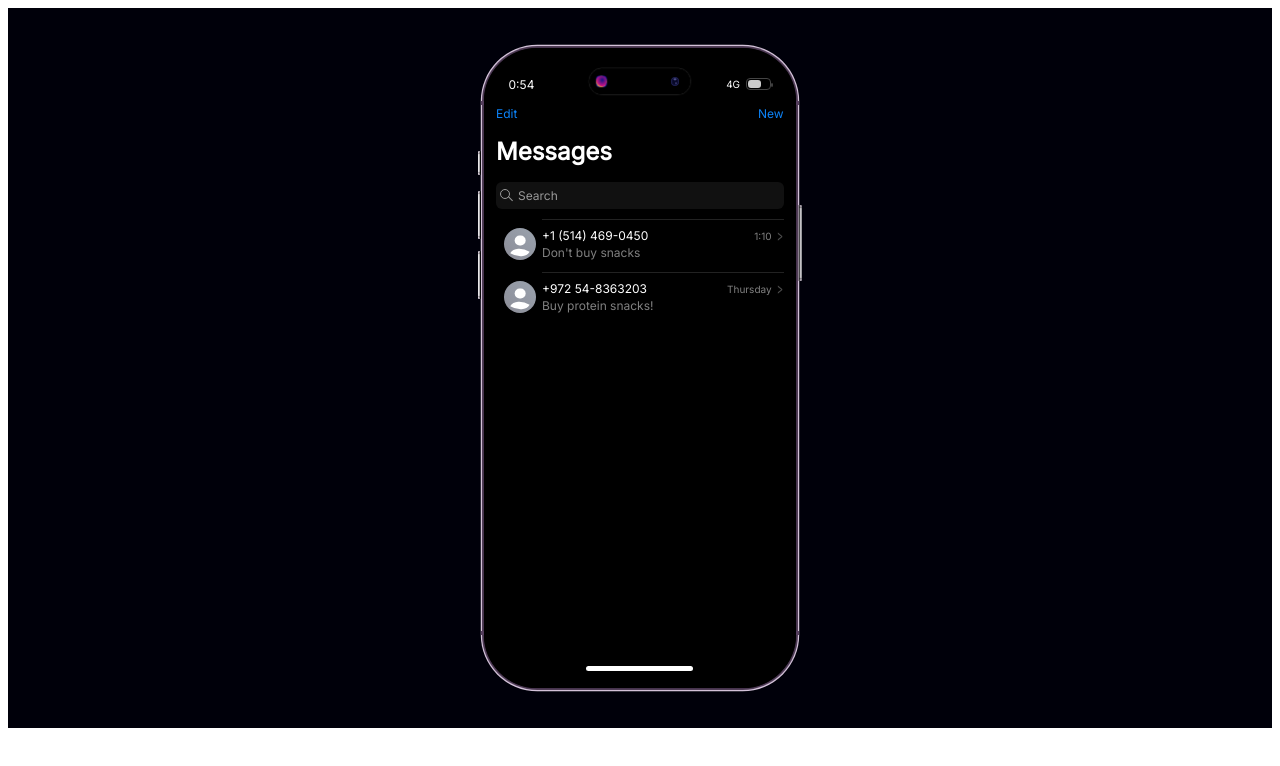
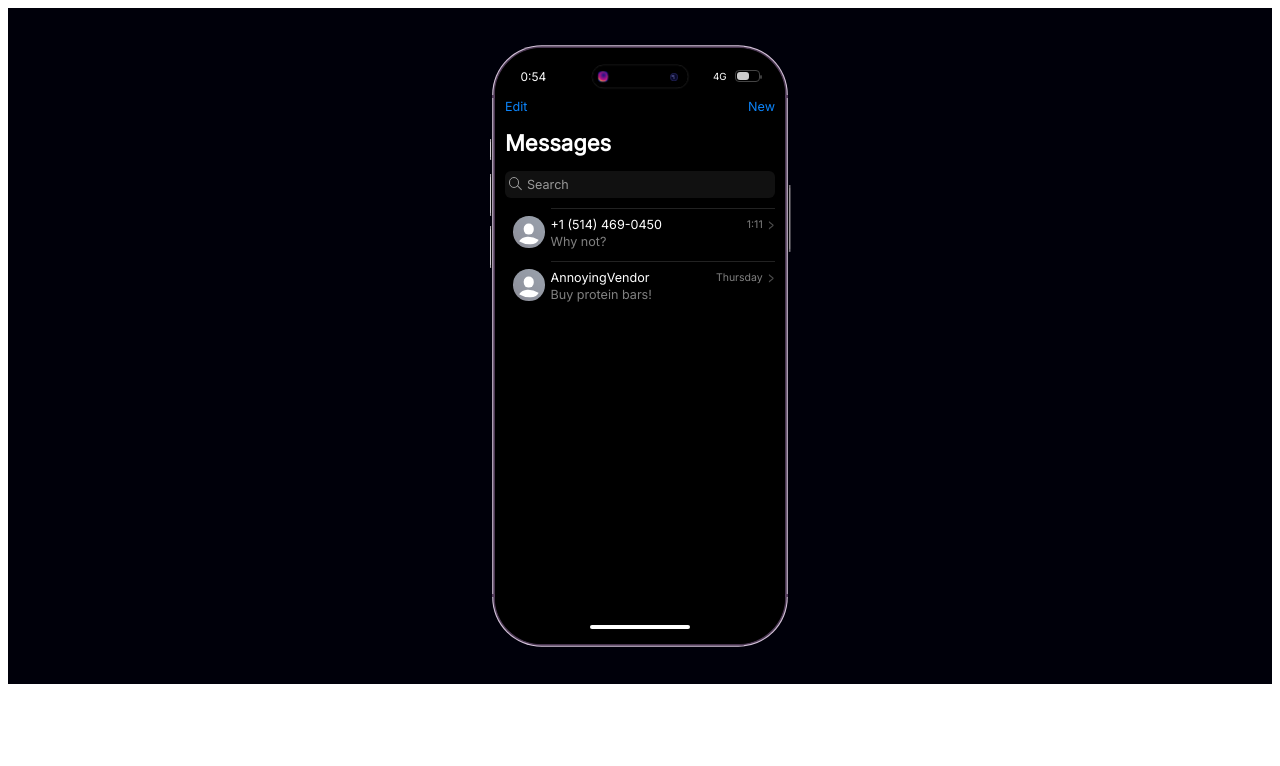
Before and after one commit to kfirprods/vue-iphone-imessage, a Vue app in the folder vue-iphone-imessage/: page / in a window 1280 px wide. Shown: the top 766 px of the page. Built offline with nearby package versions, Linux system fonts and the light colour scheme.

Commit message:
input ready, cool backdrop effects, just need transitions and "new" functionality

```diff
--- a/vue-iphone-imessage/src/App.vue
+++ b/vue-iphone-imessage/src/App.vue
@@ -5,25 +5,44 @@ import iMessage from './components/iMessageAppComponent.vue'
 const conversations = [
   {
     sender: '+1 (514) 469-0450',
-    timestamp: '1:10',
-    text: "Don't buy snacks",
-    messages: {
-      timestamp: '1:10',
-      text: "Don't buy snacks"
-    }
+    messages: [
+      {
+        timestamp: '1:10',
+        text: "Don't buy snacks",
+        sentByMe: false
+      },
+      {
+        timestamp: '1:11',
+        text: 'Why not?',
+        sentByMe: true
+      }
+    ]
   },
   {
-    sender: '+972 54-8363203',
-    timestamp: 'Thursday',
-    text: 'Buy protein snacks!'
+    sender: 'AnnoyingVendor',
+    messages: [
+      {
+        timestamp: 'Thursday',
+        text: 'Buy protein bars!',
+        sentByMe: false
+      }
+    ]
   }
 ]
+
+function handleSubmitMessage(message: string, conversation: any) {
+  conversation.messages.push({
+    timestamp: '1:12', // TODO: time now
+    text: message,
+    sentByMe: true
+  })
+}
 </script>
 
 <template>
   <main>
     <iPhone network-text="4G">
-      <iMessage :conversations="conversations" />
+      <iMessage :conversations="conversations" @submit-message="handleSubmitMessage" />
     </iPhone>
   </main>
 </template>
--- a/vue-iphone-imessage/src/components/iMessageAppComponent.vue
+++ b/vue-iphone-imessage/src/components/iMessageAppComponent.vue
@@ -1,5 +1,5 @@
 <script setup lang="ts">
-import { ref } from 'vue'
+import { ref, computed } from 'vue'
 
 defineProps({
   conversations: {
@@ -8,10 +8,25 @@ defineProps({
   }
 })
 
+const emit = defineEmits({
+  'submit-message': (message: string, conversation: any) => true
+})
+
 const selectedConversation = ref(null)
+const inputText = ref('')
 
 function openConversation(conversation: any) {
   selectedConversation.value = conversation
+  console.log(selectedConversation.value)
+}
+
+function getLastMessageFromConversation(conversation: any) {
+  return conversation.messages[conversation.messages.length - 1]
+}
+
+function submitMessage() {
+  emit('submit-message', inputText.value, selectedConversation.value)
+  inputText.value = ''
 }
 </script>
 
@@ -31,22 +46,34 @@ function openConversation(conversation: any) {
         .text-container
           .title-line
             .sender {{ conversation.sender }}
-            .timestamp {{ conversation.timestamp }}
+            .timestamp {{ getLastMessageFromConversation(conversation).timestamp }}
             .right-chevron >
           .text-lines
-            label {{ conversation.text }}
-  .conversations-viewer(v-else)
+            label {{ getLastMessageFromConversation(conversation).text }}
+
+  .conversation-viewer(v-else)
+    .actions-bar-background
     .actions-bar
+      .back-button-container
         .back-button(@click="selectedConversation = null") &lt;
-      .conversation-title {{ selectedConversation.sender }}
-      .empty
+      .sender-info
+        .avatar
+        label {{ selectedConversation.sender }}
+      // A hack to center the sender info
+      .back-button-container(style="opacity: 0; pointer-events: none")
+        .back-button &lt;
     .messages-list
       .message-container(v-for="message, index in selectedConversation.messages" :key="index")
         .text-container
           .title-line
             .timestamp {{ message.timestamp }}
-          .text-lines
+          .text-lines(v-bind:class="{ 'sent-by-me': message.sentByMe }")
             label {{ message.text }}
+    .reply-container
+      .add-attachment-button
+      .input-container
+        input(type="text" placeholder="Text message" v-model="inputText" @keyup.enter="submitMessage")
+        .submit-button(v-if="inputText" @click="submitMessage")
 </template>
 
 <style scoped lang="scss">
@@ -55,22 +82,53 @@ function openConversation(conversation: any) {
   color: white;
   width: 100%;
   height: 100%;
-  font-size: 12px;
+  font-size: 1.8em;
+
+  .conversations-list-view {
     padding: 2px;
+  }
 
   .actions-bar {
     display: flex;
     flex-direction: row;
     color: rgb(12, 131, 248);
     justify-content: space-between;
-    cursor: pointer;
     user-select: none;
     padding-top: 6px;
     padding-bottom: 12px;
+
+    .edit,
+    .back-button,
+    .new-message-button {
+      cursor: pointer;
+    }
+
+    .back-button-container {
+      display: flex;
+      flex-direction: row;
+      justify-content: flex-start;
+
+      .back-button {
+        margin-top: 4px;
+        font-size: 1.5em;
+        transform: scaleY(1.4);
+        flex: 0;
+      }
+    }
+
+    .sender-info {
+      display: flex;
+      flex-direction: column;
+      align-items: center;
+      gap: 4px;
+      color: white;
+      font-size: calc(var(--size) * 1.4);
+      font-weight: 400;
+    }
   }
 
   h1 {
-    font-size: 24px;
+    font-size: calc(var(--size) * 3.14);
     font-weight: bold;
     margin-top: 4px;
   }
@@ -89,9 +147,9 @@ function openConversation(conversation: any) {
     margin: 8px 0;
 
     .search-icon {
-      --search-icon-size: 14px;
-      width: 14px;
-      height: 14px;
+      --search-icon-size: calc(var(--size) * 2);
+      width: var(--search-icon-size);
+      height: var(--search-icon-size);
       position: relative;
 
       &:before {
@@ -133,8 +191,46 @@ function openConversation(conversation: any) {
       cursor: pointer;
       user-select: none;
 
+      .text-container {
+        flex-grow: 1;
+        border-top: 1px solid #222;
+        padding-top: 8px;
+        padding-bottom: 8px;
+
+        .title-line {
+          display: flex;
+          flex-direction: row;
+          align-items: center;
+          gap: 4px;
+
+          .sender {
+            flex-grow: 1;
+          }
+
+          .timestamp {
+            color: gray;
+            font-size: calc(var(--size) * 1.5);
+          }
+
+          .right-chevron {
+            font-size: calc(var(--size) * 1.8);
+            color: gray;
+            opacity: 0.6;
+            transform: scaleX(0.8) scaleY(1.3);
+          }
+        }
+      }
+
+      .text-lines {
+        margin-top: 2px;
+        color: gray;
+      }
+    }
+  }
+}
+
 .avatar {
-        --avatar-size: 32px;
+  --avatar-size: calc(var(--size) * 4.5);
   background-image: linear-gradient(
     45deg,
     rgb(141, 141, 151) 0%,
@@ -174,46 +270,157 @@ function openConversation(conversation: any) {
   }
 }
 
+.conversation-viewer {
+  display: flex;
+  flex-direction: column;
+  height: 100%;
+  padding-bottom: 24px;
+
+  .actions-bar {
+    padding: 6px;
+    backdrop-filter: blur(10px);
+    background-color: rgb(30, 30, 30, 0.5);
+    z-index: 2;
+  }
+
+  .actions-bar-background {
+    position: absolute;
+    top: 0;
+    left: 0;
+    width: 100%;
+    height: calc(var(--gutter) + var(--size) * 0.5);
+    backdrop-filter: blur(10px);
+    background-color: rgb(30, 30, 30, 0.5);
+    z-index: 1;
+  }
+
+  .messages-list {
+    display: flex;
+    flex-direction: column;
+    gap: calc(var(--size) * 1.5);
+    padding: 6px 4px;
+    flex: 1;
+    overflow-y: auto;
+    --offset: calc(-1 * (var(--gutter) * 2));
+    margin-top: var(--offset);
+    padding-top: calc(-1 * var(--offset) + 6px);
+  }
+
+  /* move scrollbar track to match padding of messages-list */
+  ::-webkit-scrollbar-track {
+    margin-top: calc(-1 * var(--offset) + 6px);
+  }
+
+  .message-container {
     .text-container {
-        flex-grow: 1;
-        border-top: 1px solid #222;
-        padding-top: 8px;
-        padding-bottom: 8px;
+      display: flex;
+      flex-direction: column;
+      align-items: baseline;
+      gap: 4px;
 
       .title-line {
+        align-self: center;
+        font-size: calc(var(--size) * 1.3);
+        color: rgb(113, 113, 113);
+        font-weight: bold;
+      }
+    }
+    .text-lines {
+      background: rgb(38, 38, 40);
+      border-radius: 12px;
+      padding: 4px 8px;
+
+      &.sent-by-me {
+        background: rgb(49, 208, 89);
+        color: rgb(236, 255, 232);
+        align-self: flex-end;
+      }
+    }
+  }
+
+  .reply-container {
     display: flex;
     flex-direction: row;
     align-items: center;
     gap: 4px;
 
-          .sender {
-            flex-grow: 1;
+    .add-attachment-button {
+      --button-size: calc(var(--size) * 3.4);
+      width: var(--button-size);
+      height: var(--button-size);
+      border-radius: 50%;
+      background: rgb(31, 31, 31);
+      color: rgb(167, 167, 167);
+      display: flex;
+      justify-content: center;
+      align-items: center;
+      position: relative;
+
+      &:before {
+        content: '+';
+        font-size: calc(var(--button-size) - 4px);
+        line-height: var(--button-size);
+        text-align: center;
+        position: absolute;
+        top: 0;
+        bottom: 0;
+        left: 0;
+        right: 0;
+      }
     }
 
-          .timestamp {
-            color: gray;
-            font-size: 10px;
+    .input-container {
+      display: flex;
+      flex-grow: 1;
+      background: black;
+      border: 1px solid rgb(20, 20, 20);
+      border-radius: 12px;
+      padding: 2px;
     }
 
-          .right-chevron {
-            font-size: 12px;
-            color: gray;
-            opacity: 0.6;
-            transform: scaleX(0.8) scaleY(1.3);
+    input {
+      flex: 1;
+      background: none;
+      border: none;
+      font-size: calc(var(--size) * 1.7);
+      outline: none;
+      color: white;
+      padding: 4px 6px;
+    }
+
+    .submit-button {
+      background: rgb(58, 199, 84);
+      border-radius: 50%;
+      width: calc(var(--size) * 3.14);
+      height: calc(var(--size) * 3.14);
+      position: relative;
+      cursor: pointer;
+
+      /* Up arrow */
+      &:before {
+        content: '';
+        position: absolute;
+        left: 7px;
+        top: 6px;
+        width: 6px;
+        height: 6px;
+        border-top: 2px solid white;
+        border-right: 2px solid white;
+        transform: rotateZ(-45deg);
+        transform-origin: center center;
+      }
+
+      /* Arrow base line */
+      &:after {
+        content: '';
+        position: absolute;
+        left: 10px;
+        top: 6px;
+        width: 2px;
+        height: 11px;
+        background: white;
       }
     }
   }
-
-      .text-lines {
-        margin-top: 2px;
-        color: gray;
-      }
-    }
-  }
-
-  .conversation-viewer {
-    display: flex;
-    flex-direction: column;
-  }
 }
 </style>
--- a/vue-iphone-imessage/src/components/iPhoneComponent.vue
+++ b/vue-iphone-imessage/src/components/iPhoneComponent.vue
@@ -106,9 +106,20 @@ onMounted(() => {
   font-smooth: always;
 }
 
+::-webkit-scrollbar {
+  width: 3px;
+}
+::-webkit-scrollbar-track {
+  background: transparent;
+}
+::-webkit-scrollbar-thumb {
+  background-color: rgba(155, 155, 155, 0.8);
+  border-radius: 20px;
+  border: transparent;
+}
+
 :root {
-  --size: max(5px, 1vmin);
-  --height: 80em;
+  --size: 7px;
   --pad: 1.25em;
   --border-radius: 6.666em;
   --gutter: calc(var(--pad) * 2);
@@ -232,7 +243,7 @@ onMounted(() => {
   min-height: 590px;
   aspect-ratio: 37/76;
   background: black;
-  height: var(--height);
+  height: 100%;
   border-radius: var(--border-radius);
   box-shadow:
     0 0 0.1em 0.25em hsl(var(--c-h), 20%, 25%),
@@ -441,7 +452,7 @@ onMounted(() => {
 
 .notch-container {
   position: absolute;
-  z-index: 3;
+  z-index: 12;
   top: var(--pad);
   right: var(--pad);
   left: var(--pad);
@@ -510,26 +521,28 @@ onMounted(() => {
 
 .top-status-indicators {
   position: absolute;
-  top: calc(var(--pad) * 1.5);
-  left: calc(var(--pad) + 2px);
-  right: calc(var(--pad) + 2px);
+  z-index: 10;
+  top: calc(var(--gutter) - 0.7em);
+  left: calc(var(--gutter));
+  right: calc(var(--gutter));
   display: flex;
   flex-direction: row;
   justify-content: space-between;
   align-items: center;
   color: white;
-  font-size: 10px;
+  font-size: 1em;
 
   .clock {
     color: white;
-    font-size: 12px;
+    font-size: 1.7em;
   }
 
   .right {
     display: flex;
     flex-direction: row;
     align-items: center;
-    gap: 6px;
+    gap: 0.8em;
+    font-size: 1.4em;
   }
 
   .battery {
@@ -574,7 +587,7 @@ onMounted(() => {
 // Blurred drop-shadow
 .notch-blur {
   position: absolute;
-  z-index: 2;
+  z-index: 11;
   top: calc(var(--pad) - 3px);
   right: calc(var(--pad) - 3px);
   left: calc(var(--pad) - 3px);
@@ -770,7 +783,7 @@ onMounted(() => {
   pointer-events: none;
 
   position: absolute;
-  z-index: 4;
+  z-index: 9999;
   top: calc(var(--pad) * 2);
   right: calc(50% - calc(var(--notch-width) * 0.5));
   margin-right: calc(var(--pad) * 0.333);
```
Lines whose indentation alone changed are shown as unchanged.
